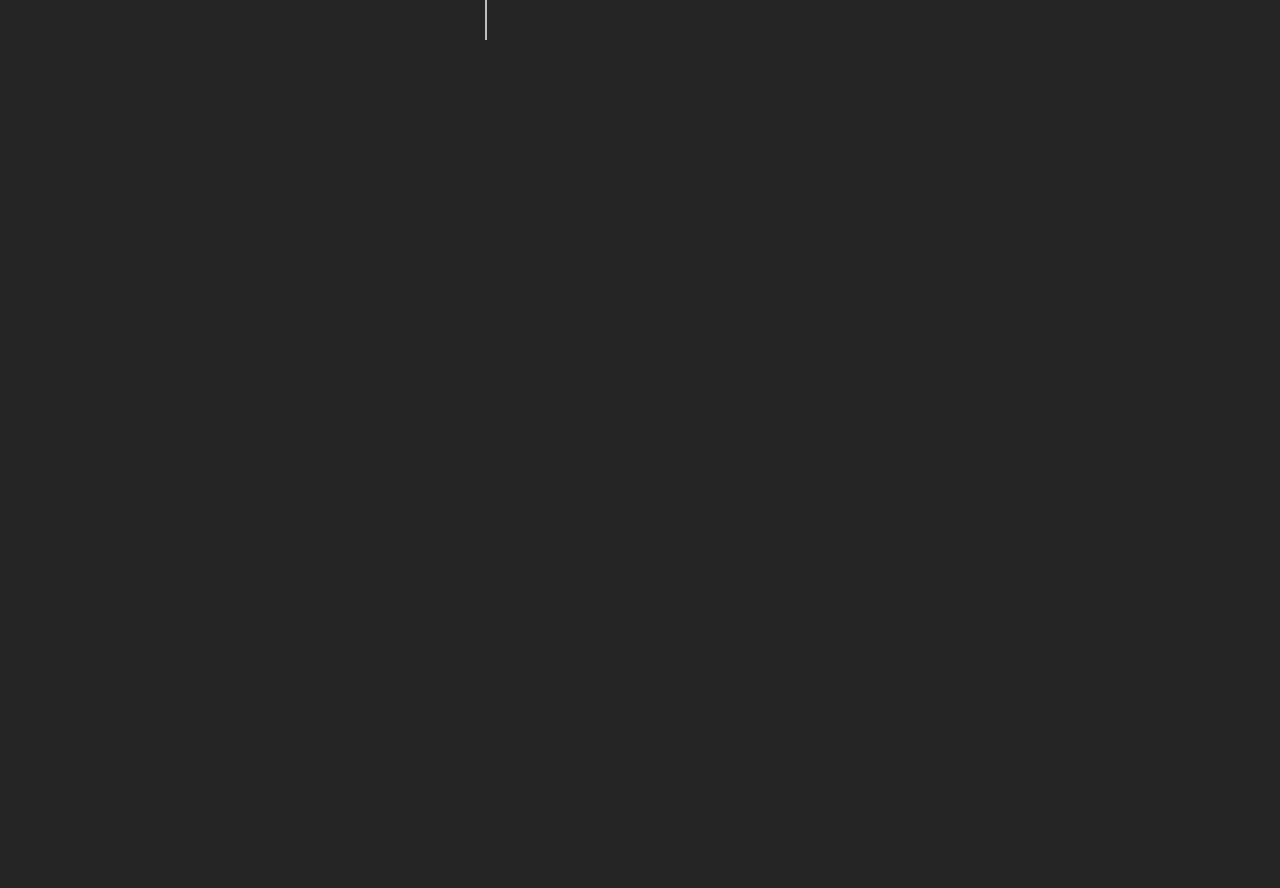
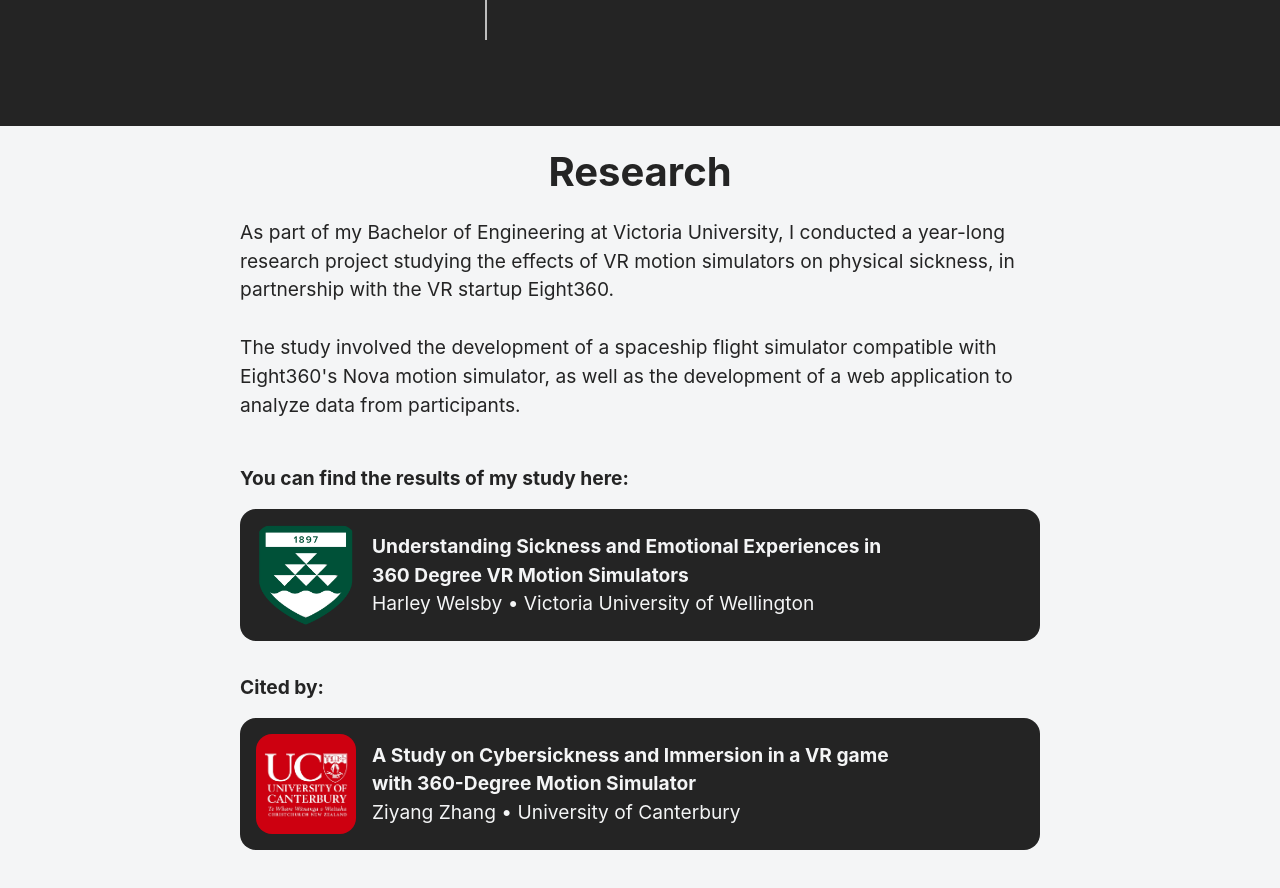
Before and after one commit to harleywelsby/Portfolio-Site, a React (Vite) app: page / in a window 1280 px wide. Shown: the part 1880-2768 px from the top of the page. Before the commit the page ends 1974 px from the top, so only its background shows below. Built offline with nearby package versions, Linux system fonts and the light colour scheme.

Commit message:
Research section done

```diff
--- a/src/App.tsx
+++ b/src/App.tsx
@@ -1,8 +1,9 @@
-import AboutMe from './components/AboutMe';
-import Navbar from './components/Navbar';
-import './shared/styles/App.css';
-import Skills from './components/Skills';
-import Experience from './components/Experience';
+import AboutMe from "./components/AboutMe";
+import Navbar from "./components/Navbar";
+import "./shared/styles/App.css";
+import Skills from "./components/Skills";
+import Experience from "./components/Experience";
+import Research from "./components/Research";
 
 function App() {
   return (
@@ -11,6 +12,7 @@ function App() {
       <AboutMe />
       <Skills />
       <Experience />
+      <Research />
     </>
   );
 }
--- a/src/components/Experience.tsx
+++ b/src/components/Experience.tsx
@@ -12,6 +12,20 @@ import {
   faGraduationCap,
 } from "@fortawesome/free-solid-svg-icons";
 
+interface SkillTagProps {
+  skill: string;
+  color?: string;
+  textColor?: string;
+}
+
+function SkillTag({ skill, color, textColor }: SkillTagProps) {
+  return (
+    <SkillTagWrapper $color={color} $textColor={textColor}>
+      {skill}
+    </SkillTagWrapper>
+  );
+}
+
 interface ExperienceItemProps {
   type: "work" | "education";
   title: string;
@@ -20,6 +34,7 @@ interface ExperienceItemProps {
   endDate: string;
   description?: string;
   logo?: string;
+  skills?: SkillTagProps[];
 }
 
 function ExperienceItem({
@@ -28,6 +43,7 @@ function ExperienceItem({
   institution,
   startDate,
   endDate,
+  skills,
 }: ExperienceItemProps) {
   return (
     <TimelineItem>
@@ -47,6 +63,13 @@ function ExperienceItem({
         <Dates>
           {startDate} — {endDate}
         </Dates>
+        {skills && (
+          <Skills>
+            {skills.map((skill, index) => (
+              <SkillTag key={index} skill={skill.skill} color={skill.color} />
+            ))}
+          </Skills>
+        )}
       </ExperienceDetailsWrapper>
     </TimelineItem>
   );
@@ -74,6 +97,22 @@ function Experience() {
           institution="PartsTrader"
           startDate="November 2021"
           endDate="June 2025"
+          // TODO:
+          // skills={[
+          //   { skill: "React.js", color: "var(--react-blue)" },
+          //   { skill: "TypeScript", color: "var(--typescript-blue)" },
+          //   { skill: ".NET", color: "var(--dotnet-purple)" },
+          //   {
+          //     skill: "SQL Server",
+          //     color: "var(--sql-server-yellow)",
+          //     textColor: "var(--soft-black)",
+          //   },
+          //   {
+          //     skill: "AWS",
+          //     color: "var(--aws-orange)",
+          //     textColor: "var(--soft-black)",
+          //   },
+          // ]}
         />
         <ExperienceItem
           type="education"
@@ -138,4 +177,26 @@ const ExperienceDetailsWrapper = styled.div`
   margin: 1rem 0;
 `;
 
+const Skills = styled.div`
+  display: flex;
+  flex-direction: row;
+  justify-content: flex-start;
+  align-items: center;
+  gap: 0.5rem;
+  flex-wrap: wrap;
+  max-width: 80%;
+  margin: 0.5rem 1rem;
+`;
+
+const SkillTagWrapper = styled.span<{ $color?: string; $textColor?: string }>`
+  font-size: 1rem;
+  margin: 0;
+  padding: 0.2rem 0.5rem;
+  text-align: center;
+  border-radius: 0.5rem;
+
+  background-color: ${(props) => props.$color || "var(--soft-black)"};
+  color: ${(props) => props.$textColor || "var(--soft-white)"};
+`;
+
 export default Experience;
--- /dev/null
+++ b/src/components/Research.tsx
@@ -0,0 +1,160 @@
+import styled from "styled-components";
+
+function Research() {
+  return (
+    <SectionOuterWrapper>
+      <SectionWrapper>
+        <Title id="Research">Research</Title>
+        <IntroParagraph>
+          As part of my Bachelor of Engineering at Victoria University, I
+          conducted a year-long research project studying the effects of VR
+          motion simulators on physical sickness, in partnership with the VR
+          startup Eight360.
+          <br />
+          <br />
+          The study involved the development of a spaceship flight simulator
+          compatible with Eight360's Nova motion simulator, as well as the
+          development of a web application to analyze data from participants.
+          <br />
+          <br />
+        </IntroParagraph>
+        <SubHeader>You can find the results of my study here:</SubHeader>
+        <LinkWrapper
+          href="https://ojs.victoria.ac.nz/wfes/article/view/8424"
+          target="_blank"
+          rel="noopener noreferrer"
+        >
+          <LinkLogo src="VUW.webp" />
+          <div>
+            <LinkTitle>
+              Understanding Sickness and Emotional Experiences in 360 Degree VR
+              Motion Simulators
+            </LinkTitle>
+            <Institution>
+              Harley Welsby • Victoria University of Wellington
+            </Institution>
+          </div>
+        </LinkWrapper>
+        <SubHeader>Cited by:</SubHeader>
+        <LinkWrapper
+          href="https://ojs.victoria.ac.nz/wfes/article/view/8424"
+          target="_blank"
+          rel="noopener noreferrer"
+        >
+          <LinkLogo src="UC.webp" />
+          <div>
+            <LinkTitle>
+              A Study on Cybersickness and Immersion in a VR game with
+              360-Degree Motion Simulator
+            </LinkTitle>
+            <Institution>Ziyang Zhang • University of Canterbury</Institution>
+          </div>
+        </LinkWrapper>
+      </SectionWrapper>
+    </SectionOuterWrapper>
+  );
+}
+
+const SectionOuterWrapper = styled.div`
+  margin-top: 4rem;
+  background-color: var(--soft-white);
+  padding-bottom: 2rem;
+`;
+
+const SectionWrapper = styled.div`
+  display: flex;
+  flex-direction: column;
+  justify-content: center;
+  align-items: center;
+
+  max-width: 1000px;
+  margin: 2rem auto;
+`;
+
+const Title = styled.h1`
+  color: var(--soft-black);
+  font-size: 2.5rem;
+  margin: 1rem 0;
+`;
+
+const IntroParagraph = styled.p`
+  color: var(--soft-black);
+  font-size: 1.2rem;
+  margin: 0;
+  text-align: left;
+  width: 80%;
+`;
+
+const SubHeader = styled.h2`
+  color: var(--soft-black);
+  font-size: 1.2rem;
+  text-align: left;
+  margin: 1rem 1.5rem 0;
+  width: 89%;
+
+  @media (min-width: 35em) {
+    width: 80%;
+  }
+`;
+
+const LinkWrapper = styled.a`
+  display: flex;
+  flex-direction: row;
+  justify-content: center;
+  align-items: center;
+
+  color: var(--soft-white);
+  font-size: 1.2rem;
+  margin: 0;
+  text-align: left;
+  width: 80%;
+
+  background-color: var(--soft-black);
+  margin: 1rem 0;
+  border-radius: 1rem;
+
+  text-decoration: none;
+
+  @media (max-width: 35em) {
+    flex-direction: column;
+    padding: 1rem;
+  }
+
+  &:hover {
+    cursor: pointer;
+    transform: scale(1.05);
+  }
+`;
+
+const LinkLogo = styled.img`
+  width: 100px;
+  padding: 1rem;
+  border-radius: 2rem;
+
+  @media (max-width: 35em) {
+    display: none;
+  }
+`;
+
+const Institution = styled.p`
+  color: var(--soft-white);
+  font-size: 1.2rem;
+  margin: 0;
+  text-align: left;
+  width: 80%;
+`;
+
+const LinkTitle = styled.h3`
+  color: var(--soft-white);
+  font-size: 1.2rem;
+  margin: 0;
+  text-align: left;
+  width: 80%;
+
+  @media (max-width: 35em) {
+    width: 100%;
+    margin: 0rem 0 0.25rem 0;
+  }
+`;
+
+export default Research;
--- a/src/components/Skills.tsx
+++ b/src/components/Skills.tsx
@@ -89,8 +89,6 @@ const SectionWrapper = styled.div`
 
   max-width: 1000px;
   margin: 2rem auto;
-
-  background-color: var(--soft-white);
 `;
 
 const Title = styled.h1`
```
Also changed, not shown: public/UC.webp (added), public/VUW.webp (added).
